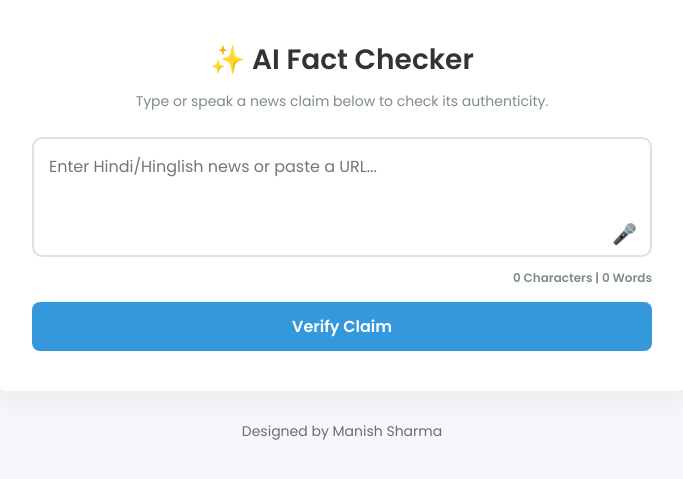
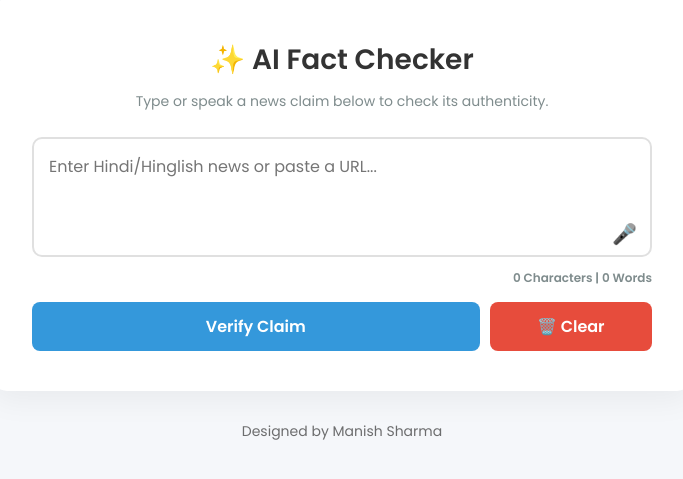
Before and after one commit to the-miz-4u/fake_news_detector, a Flask app: page / in a window 1280 px wide. Shown: the part 210-689 px from the top of the page, without its empty margins (298-981 px from the left). Run offline with Flask 3, Linux system fonts and the light colour scheme.

Commit message:
Feat: Added a one-click clear button to reset UI, clear inputs, and hide results

```diff
--- a/templates/index.html
+++ b/templates/index.html
@@ -86,12 +86,25 @@
         }
         body.dark-mode #counter-box { color: #b2bec3; }
 
+        /* --- NAYA: Button Group & Clear Button --- */
+        .button-group {
+            display: flex; gap: 10px; margin-top: 15px; width: 100%;
+        }
+
         .action-btn {
-            margin-top: 15px; padding: 12px 25px; font-size: 16px;
-            font-weight: 600; color: white; background-color: var(--btn-bg);
-            border: none; border-radius: 8px; cursor: pointer; width: 100%;
+            padding: 12px 25px; font-size: 16px; font-weight: 600;
+            color: white; background-color: var(--btn-bg);
+            border: none; border-radius: 8px; cursor: pointer; flex: 3;
         }
         .action-btn:disabled { background-color: #95a5a6; cursor: not-allowed; }
+
+        .clear-btn {
+            padding: 12px 15px; font-size: 16px; font-weight: 600;
+            color: white; background-color: #e74c3c;
+            border: none; border-radius: 8px; cursor: pointer; flex: 1;
+            transition: background-color 0.3s ease;
+        }
+        .clear-btn:hover { background-color: #c0392b; }
 
         #result-box {
             display: none; margin-top: 25px; padding: 20px;
@@ -141,7 +154,10 @@
             <span id="char-count">0</span> Characters | <span id="word-count">0</span> Words
         </div>
 
-        <button class="action-btn" id="submit-btn">Verify Claim</button>
+        <div class="button-group">
+            <button class="action-btn" id="submit-btn">Verify Claim</button>
+            <button class="clear-btn" id="clear-btn">🗑️ Clear</button>
+        </div>
 
         <div id="result-box">
             <div class="result-header">
@@ -202,17 +218,34 @@
             micBtn.style.display = "none";
         }
 
-        // --- ASLI API FETCH + TYPEWRITER LOGIC ---
+        // --- NAYA: CLEAR BUTTON LOGIC ---
+        const clearBtn = document.getElementById('clear-btn');
+        const resultBox = document.getElementById('result-box');
+        const outputText = document.getElementById('output-text');
         const submitBtn = document.getElementById('submit-btn');
         const copyBtn = document.getElementById('copy-btn');
-        const outputText = document.getElementById('output-text');
-        const resultBox = document.getElementById('result-box');
 
+        clearBtn.addEventListener('click', () => {
+            // Text area saaf karna
+            userInput.value = "";
+
+            // Counter reset karna
+            updateCounter();
+
+            // Output box chupana aur reset karna
+            resultBox.style.display = 'none';
+            outputText.innerHTML = "";
+
+            // Submit button ko uski normal state me lana
+            submitBtn.disabled = false;
+            submitBtn.innerText = "Verify Claim";
+        });
+
+        // --- ASLI API FETCH + TYPEWRITER LOGIC ---
         submitBtn.addEventListener('click', async () => {
             const input = userInput.value;
             if(input.trim() === "") { alert("Please enter some text first!"); return; }
 
-            // UI Preparation
             resultBox.style.display = 'block';
             outputText.innerHTML = "Connecting to AI Model... <span class='cursor'></span>";
             copyBtn.style.display = 'none';
@@ -220,7 +253,6 @@
             submitBtn.innerText = "Analyzing Backend...";
 
             try {
-                // Asli Backend Call
                 const response = await fetch('/predict', {
                     method: 'POST',
                     headers: { 'Content-Type': 'application/json' },
@@ -230,14 +262,12 @@
                 const data = await response.json();
                 if (data.error) throw new Error(data.error);
 
-                // Format the final text based on real backend response
                 const label = data.prediction === "Real" ? "✅ REAL" : "🚨 FAKE";
                 const fullText = `Prediction: ${label} (Confidence: ${data.confidence}%)\n\n✨ AI Reasoning:\n${data.explanation}`;
 
-                outputText.innerHTML = ""; // Clear loader text
+                outputText.innerHTML = "";
                 let index = 0;
 
-                // Typewriter logic for real data
                 function typeWriter() {
                     if (index < fullText.length) {
                         if (fullText.charAt(index) === '\n') {
@@ -246,7 +276,7 @@
                             outputText.innerHTML += fullText.charAt(index);
                         }
                         index++;
-                        setTimeout(typeWriter, 15); // Typewriter speed
+                        setTimeout(typeWriter, 15);
                     } else {
                         outputText.innerHTML += '<span class="cursor"></span>';
                         submitBtn.disabled = false;
```
